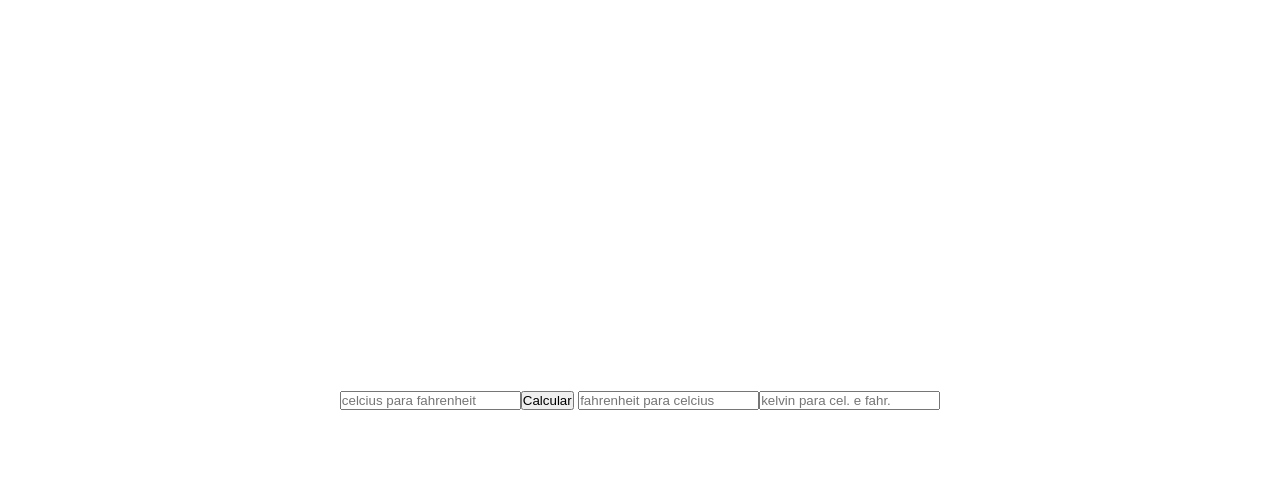
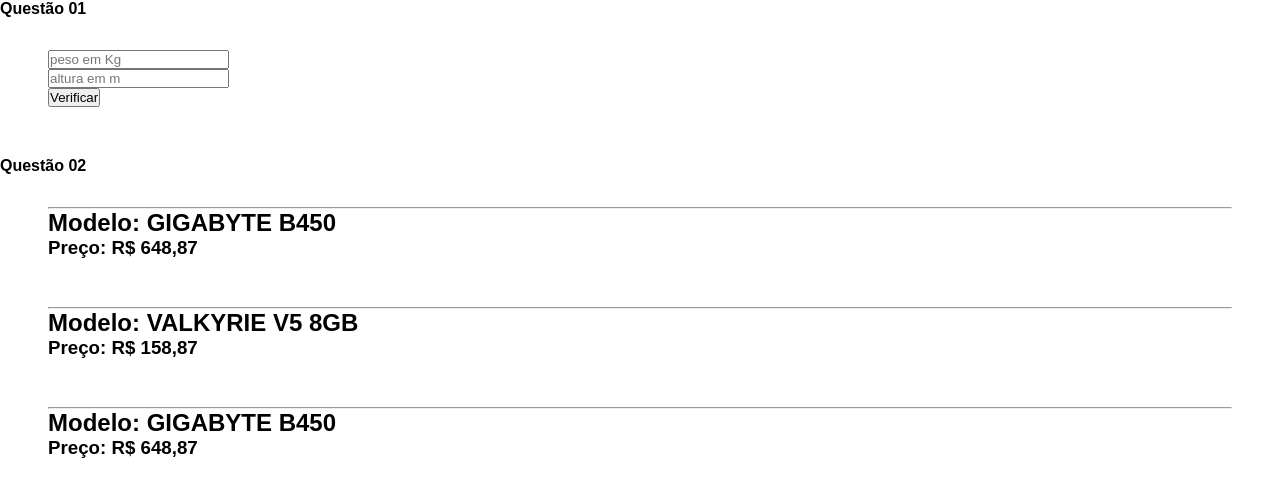
Before and after one commit to hermesonbastos/WEB_UFC_2024.1, a React (Create React App) app: page / in a window 1280 px wide. Shown: the top 496 px of the page. Built offline with nearby package versions, Linux system fonts and the light colour scheme.

Commit message:
questão 1 e 2

```diff
--- a/src/App.css
+++ b/src/App.css
@@ -6,9 +6,19 @@
 
 body {
   font-family: Arial, Helvetica, sans-serif;
-  width: 100%;
+  /* width: 100%;
   height: 100vh;
   display: flex;
-    align-items: center;
-  justify-content: center;
+  align-items: center;
+  justify-content: center; */
 }
+
+.produto {
+  padding: 1rem 2rem;
+  margin: 1rem;
+}
+
+.imc {
+  padding: 1rem 2rem;
+  margin: 1rem;
+}
--- a/src/App.js
+++ b/src/App.js
@@ -2,12 +2,25 @@
 import MeusDados from './Atividade00/02MeusDados'
 import './App.css'
 import Temperatura from './Atividade00/03Temperatura'
+import Pai from './atividade01/questao01/01Pai'
+import * as PC from './atividade01/02MeuPC';
 
 const App = () => {
   return (
     <div>
       {/* <MeusDados nome="Hermeson Bastos" curso="Sistemas de Informação" campus="Universidade Federal do Ceará" /> */}
-      <Temperatura />
+      {/* <Temperatura /> */}
+
+      {/* Atividade 01 */}
+      <h4>Questão 01</h4>
+      <Pai />
+
+      <br />
+
+      <h4>Questão 02</h4>
+      <PC.PlacaMae nome="GIGABYTE B450" preco="R$ 648,87" />
+      <PC.Memoria nome="VALKYRIE V5 8GB" preco="R$ 158,87" />
+      <PC.PlacaDeVideo nome="GIGABYTE B450" preco="R$ 648,87" />
     </div>
   )
 }
--- /dev/null
+++ b/src/atividade01/02MeuPC.jsx
@@ -0,0 +1,29 @@
+export function PlacaMae({ nome, preco }) {
+  return (
+    <div className="produto">
+      <hr />
+      <h2>Modelo: {nome}</h2>
+      <h3>Preço: {preco}</h3>
+    </div>
+  )
+}
+
+export function Memoria({ nome, preco }) {
+  return (
+    <div className="produto">
+      <hr />
+      <h2>Modelo: {nome}</h2>
+      <h3>Preço: {preco}</h3>
+    </div>
+  )
+}
+
+export function PlacaDeVideo({ nome, preco }) {
+  return (
+    <div className="produto">
+      <hr />
+      <h2>Modelo: {nome}</h2>
+      <h3>Preço: {preco}</h3>
+    </div>
+  )
+}
--- /dev/null
+++ b/src/atividade01/questao01/01Pai.jsx
@@ -0,0 +1,44 @@
+import { useState } from "react";
+import Filho from "./02Filho";
+
+export default function Pai() {
+  const [peso, setPeso] = useState("");
+  const [altura, setAltura] = useState("");
+  const [submetido, setSubmetido] = useState(false);
+
+  function handleSubmit(event) {
+    event.preventDefault();
+    setSubmetido(true);
+  }
+
+  function handleChange(event, setFunc) {
+    setFunc(event.target.value);
+    setSubmetido(false);
+  }
+
+  return (
+    <div
+      className="imc"
+      style={{ display: "flex", flexDirection: "column", width: "10rem" }}
+    >
+      <form onSubmit={handleSubmit}>
+        <input
+          placeholder="peso em Kg"
+          type="number"
+          name="peso"
+          value={peso}
+          onChange={(event) => handleChange(event, setPeso)}
+        />
+        <input
+          placeholder="altura em m"
+          type="number"
+          name="altura"
+          value={altura}
+          onChange={(event) => handleChange(event, setAltura)}
+        />
+        <button>Verificar</button>
+      </form>
+      {submetido && <Filho altura={altura} peso={peso} />}
+    </div>
+  );
+}
--- /dev/null
+++ b/src/atividade01/questao01/02Filho.jsx
@@ -0,0 +1,9 @@
+export default function Filho({ altura, peso }) {
+
+  const IMC = (altura, peso) => peso / (altura * altura);
+  const current_imc = IMC(altura, peso);
+
+  if(current_imc < 18) return <h3>Abaixo do peso</h3>
+  if(current_imc > 25) return <h3>Acima do peso</h3>
+  else return <h3>Peso ideal</h3>
+}
```
